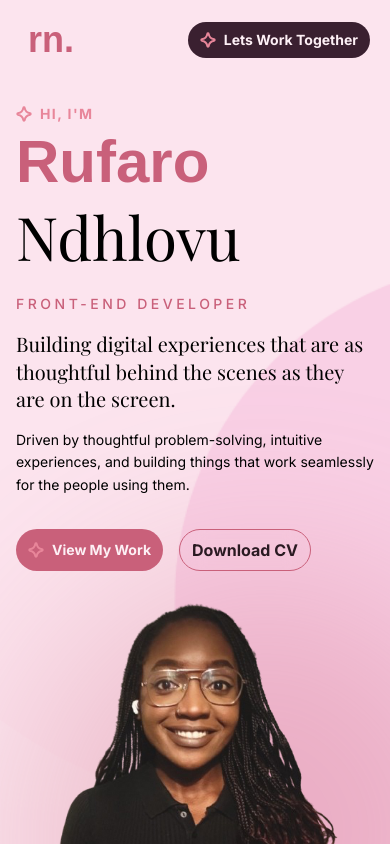
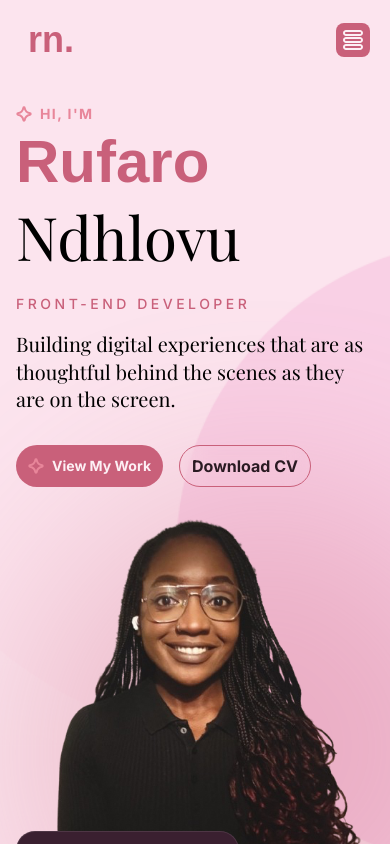
Before and after one commit to rufaro-ndhlovu/PortfolioWebsite, a Next.js app: page / in a window 390 px wide. Shown: the top 844 px of the page. Built offline with nearby package versions, Linux system fonts and the light colour scheme; a web font is replaced by a local one.

Commit message:
feat: implement responsive mobile navigation with NavBarMob component

```diff
--- a/app/page.tsx
+++ b/app/page.tsx
@@ -7,11 +7,13 @@ import Projects from "./sections/Projects";
 import Contact from "./sections/Contact";
 import Footer from "./ui/Footer";
 import { Toaster } from "react-hot-toast";
+import NavBar from "./sections/NavBar";
 
 export default function Home() {
   return (
     <div className="">
       <Toaster position="top-center" reverseOrder={false} />
+      <NavBar />
       <Hero />
       <About />
       <Skills />
--- a/app/sections/Hero.tsx
+++ b/app/sections/Hero.tsx
@@ -3,14 +3,15 @@
 import React from "react";
 import Image from "next/image";
 import Button from "../ui/Button";
-import NavBar from "./NavBar";
 import Label from "../ui/Label";
 import HeroLinks from "../ui/Herolinks";
 
 export default function Hero() {
   return (
-    <section className="relative" style={{ background: "var(--bg-hero-img)" }}>
-      <NavBar />
+    <section
+      className="relative pt-20 lg:pt-0"
+      style={{ background: "var(--bg-hero-img)" }}
+    >
       <div className="relative w-full min-h-screen flex items-center md:justify-evenly lg:justify-between px-4 py-4 lg:px-20 overflow-hidden flex-col lg:flex-row ">
         {/* BACKGROUND GLOW */}
         <div className="absolute top-[-100px] right-[-100px] sm:w-[500px] sm:h-[500px] md:w-[900px] md:h-[900px] bg-[var(--pink-main)] opacity-20 blur-[120px] rounded-full pointer-events-none"></div>
@@ -53,11 +54,6 @@ export default function Hero() {
               Building digital experiences that are as thoughtful behind the
               scenes as they are on the screen.
             </h2>
-
-            <p className="text-[var(--text-secondary)] leading-relaxed text-sm md:text-base">
-              Driven by thoughtful problem-solving, intuitive experiences, and
-              building things that work seamlessly for the people using them.
-            </p>
           </div>
 
           <div className="flex gap-4 mt-8">
--- a/app/sections/NavBar.tsx
+++ b/app/sections/NavBar.tsx
@@ -1,16 +1,25 @@
 "use client";
-import React from "react";
+import React, { useState } from "react";
 import Logo from "../ui/Logo";
 import Button from "../ui/Button";
+import { TiThMenuOutline } from "react-icons/ti";
+import NavBarMob from "./NavBarMobile";
 
 export default function NavBar() {
+  const [showMenu, setShowMenu] = useState(false);
+
   const scrollToSection = (sectionId: string) => {
     const section = document.getElementById(sectionId);
     section?.scrollIntoView({ behavior: "smooth" });
   };
 
+  const handleShowMenu = () => {
+    setShowMenu(!showMenu);
+  };
+
   return (
-    <nav className="w-full mt-0 flex flex-row justify-between items-center px-5 py-3 lg:px-20">
+    <nav className="w-full mt-0 px-5 py-3 lg:px-20 bg-[var(--bg-hero-mid)] z-1000 fixed">
+      <div className="flex flex-row justify-between items-center">
         <Logo />
         <div className="md:flex gap-8 hidden">
           <button
@@ -38,11 +47,21 @@ export default function NavBar() {
             Contact
           </button>
         </div>
-      <div>
+        <div className="hidden md:block">
           <Button color="bg-card" onClick={() => scrollToSection("contact")}>
             Lets Work Together
           </Button>
         </div>
+
+        <button
+          className="md:hidden border border-[var(--pink-glow)] bg-[var(--pink-main)] text-[var(--text-dark)] text-2xl rounded-lg p-1"
+          onClick={handleShowMenu}
+        >
+          <TiThMenuOutline />
+        </button>
+      </div>
+
+      {showMenu && <NavBarMob scrollToSection={scrollToSection} />}
     </nav>
   );
 }
--- /dev/null
+++ b/app/sections/NavBarMobile.tsx
@@ -0,0 +1,42 @@
+import React from "react";
+import Button from "../ui/Button";
+
+export default function NavBarMob({ scrollToSection }: any) {
+  return (
+    <div className="md:hidden gap-2 flex flex-col items-center border border-[var(--pink-glow)] bg-[var(--bg-hero-mid)] rounded-xl">
+      <button
+        onClick={() => scrollToSection("about")}
+        className="text-[var(--text-hero)] cursor-pointer bg-transparent border-none"
+      >
+        About
+      </button>
+      <hr className="w-75" />
+      <button
+        onClick={() => scrollToSection("skills")}
+        className="text-[var(--text-hero)] cursor-pointer bg-transparent border-none"
+      >
+        Skills
+      </button>
+      <hr className="w-75" />
+      <button
+        onClick={() => scrollToSection("projects")}
+        className="text-[var(--text-hero)] cursor-pointer bg-transparent border-none"
+      >
+        Projects
+      </button>
+      <hr className="w-75" />
+      <button
+        onClick={() => scrollToSection("contact")}
+        className="text-[var(--text-hero)] cursor-pointer bg-transparent border-none"
+      >
+        Contact
+      </button>
+
+      <div className="pb-2 mt-2">
+        <Button color="bg-card" onClick={() => scrollToSection("contact")}>
+          Lets Work Together
+        </Button>
+      </div>
+    </div>
+  );
+}
```
Lines whose indentation alone changed are shown as unchanged.
